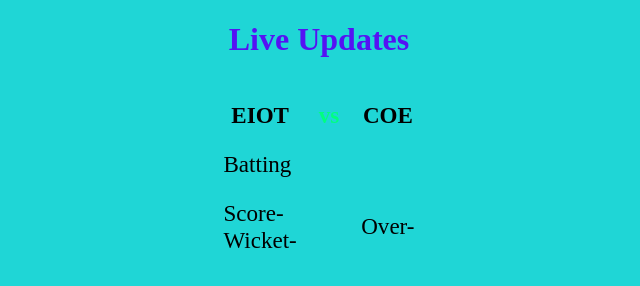
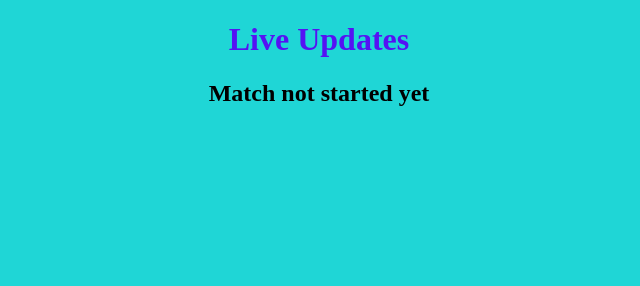
Before and after one commit to sindhuroy/nuct, a plain HTML site: page liveupdates.html in a window 1280 px wide. Shown: the whole page, without its empty margins (321-961 px from the left). Drawn offline with Linux system fonts and the light colour scheme.

Commit message:
Update liveupdates.html

```diff
--- a/liveupdates.html
+++ b/liveupdates.html
@@ -23,7 +23,7 @@
         <center>
         <table>
             <h1 style="color: rgb(85, 18, 243);">Live Updates</h1>
-            <thead>
+            <!--<thead>
                 <tr>
                     <th>EIOT</th>
                     <th style="color: springgreen;">vs</th>
@@ -39,7 +39,8 @@
                     <td></td>
                     <td>Over-</td>
                 </tr>
-            </tbody>
+            </tbody>-->
+            <thead><tr><h2>Match not started yet</h2></tr></thead>
         </table>
         </center>
     </div>
```
